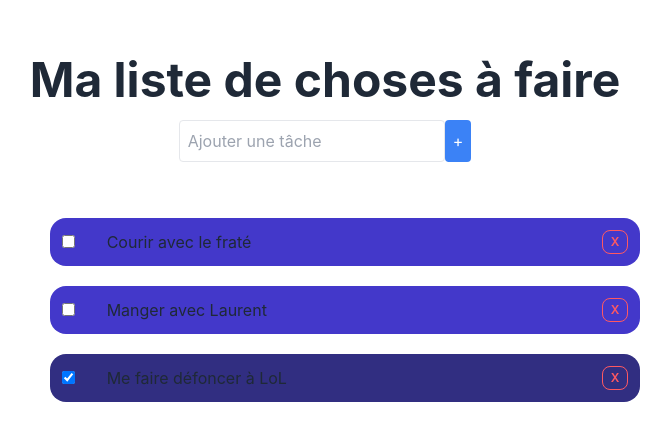
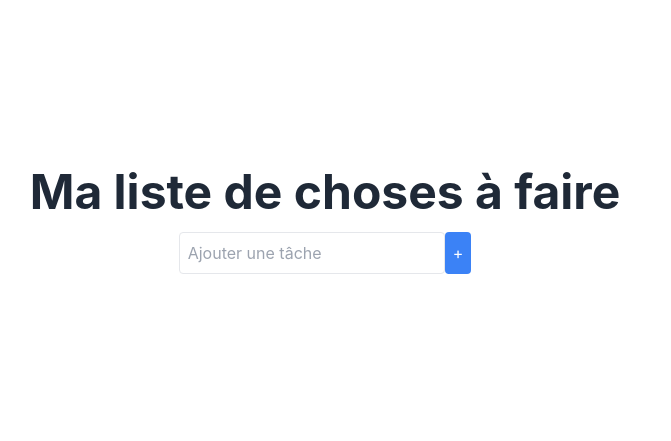
Before and after one commit to steve57000/todo-list-react-tsx, a React (Vite) app: page / in a window 1280 px wide. Shown: the part 151-592 px from the top of the page, without its empty margins (315-986 px from the left). Built offline with nearby package versions, Linux system fonts and the light colour scheme.

Commit message:
ajout d'une sauvegarde simple de la to do list dans le localstorage, et d'un chargement de la to do list du localstorage au démarrage.

```diff
--- a/src/components/TodoApp.tsx
+++ b/src/components/TodoApp.tsx
@@ -1,7 +1,7 @@
-import { useState } from "react";
+import { useState, useEffect } from "react";
 import { SearchBar } from "./SearchBar";
 import { TodoItem } from "./TodoItem";
-import  data  from "../data/todolist"
+// import  data  from "../data/todolist"
 
 interface Todo {
   id: number;
@@ -10,7 +10,18 @@ interface Todo {
 }
 
 export function TodoApp() {
-  const [itemList, setItemList] = useState<Todo[]>(data);
+  const [itemList, setItemList] = useState<Todo[]>(() => {
+    //  Charger la to do list depuis le LocalStorage au démarrage
+    const savedTasks = localStorage.getItem("todoList");
+    return savedTasks ? JSON.parse(savedTasks) : [];
+  });
+
+  // Hook pour sauvegarder, chaque mise à jour de itemList , dans le LocalStorage
+  useEffect(() => {
+    if (itemList.length > 0) {
+      localStorage.setItem("todoList", JSON.stringify(itemList));
+    }
+  }, [itemList]);
 
   const addItem = (newItem: string) => {
     if (newItem.trim()) {
```
